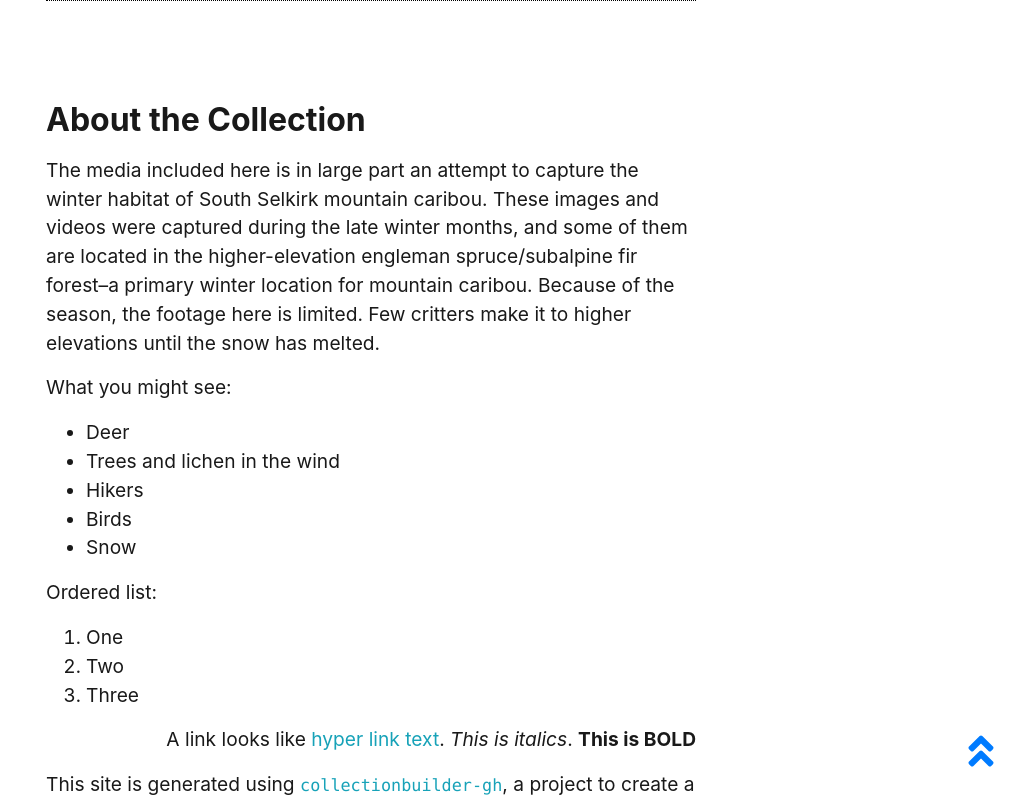
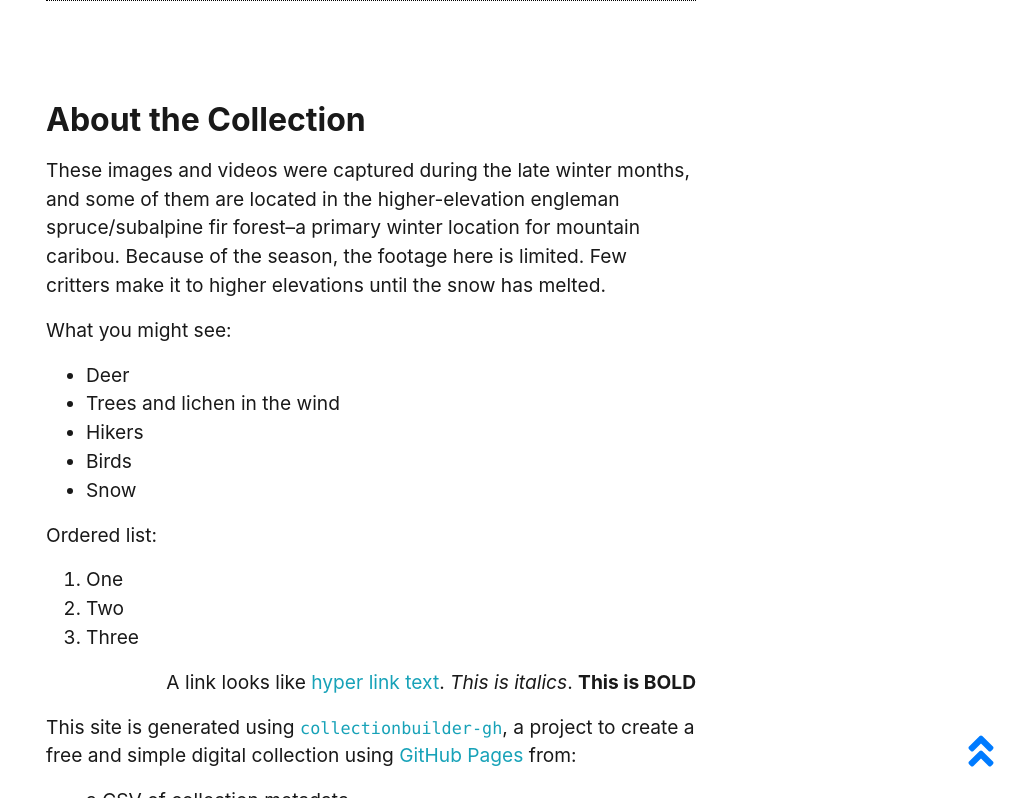
Before and after one commit to clamb89/goblinknob, a Jekyll site: the page built from pages/about.md, in a window 1280 px wide and 900 px high, scrolled down 1067 px, cut to the strip 102-900 px from the top of the window. Shown: the whole strip, without its empty margins (269-1280 px from the left). Built offline with Jekyll 4.4.1, drawn with Linux system fonts in a browser that asks for light colours.

Commit message:
Update about.md

```diff
--- a/pages/about.md
+++ b/pages/about.md
@@ -23,7 +23,7 @@ Goblin Knob Looking is a sample of trail camera footage recorded between March a
 
 ## About the Collection
 
-The media included here is in large part an attempt to capture the winter habitat of South Selkirk mountain caribou. These images and videos were captured during the late winter months, and some of them are located in the higher-elevation engleman spruce/subalpine fir forest--a primary winter location for mountain caribou. Because of the season, the footage here is limited. Few critters make it to higher elevations until the snow has melted.
+These images and videos were captured during the late winter months, and some of them are located in the higher-elevation engleman spruce/subalpine fir forest--a primary winter location for mountain caribou. Because of the season, the footage here is limited. Few critters make it to higher elevations until the snow has melted.
 
 What you might see:
 
```
